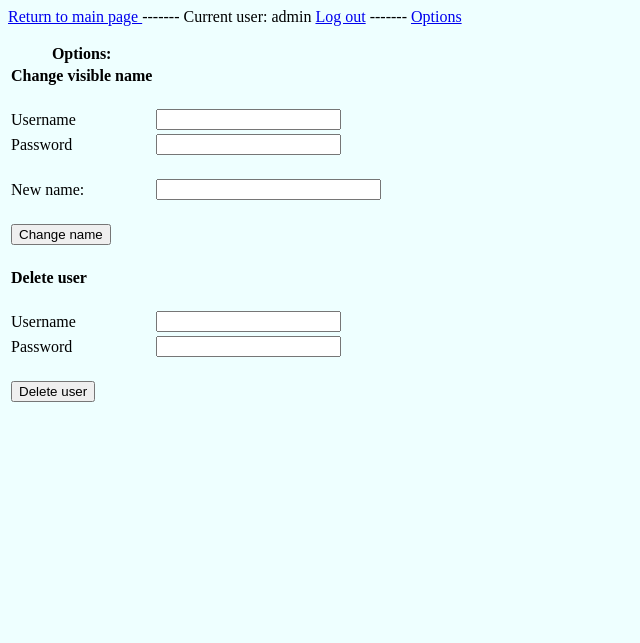
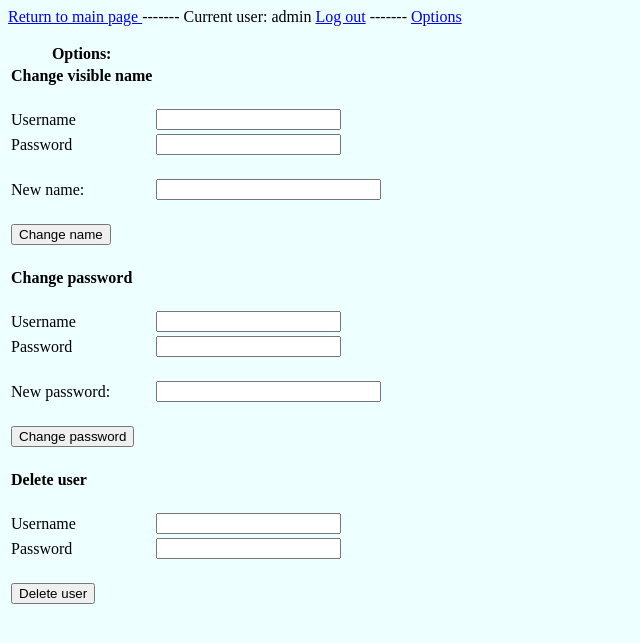
Before and after one commit to vornsami/kuvalauta, a Flask app: page /auth/options in a window 1280 px wide. Shown: the top 643 px of the page, without its empty margins (0-640 px from the left). Run offline with Flask 2, Linux system fonts and the light colour scheme; a user stored in the database is signed in.

Commit message:
added change password

```diff
--- a/application/auth/views.py
+++ b/application/auth/views.py
@@ -63,7 +63,7 @@ def options():
     return render_template("auth/options.html", form = LoginForm())
 
 
-@app.route("/auth/options/change", methods = ["POST"])
+@app.route("/auth/options/change_name", methods = ["POST"])
 @login_required
 def change_name():
     form = LoginForm(request.form)
@@ -91,6 +91,27 @@ def change_name():
     db.session().commit()
 
     return redirect(url_for("main"))
+
+@app.route("/auth/options/change_password", methods = ["POST"])
+@login_required
+def change_password():
+    form = LoginForm(request.form)
+
+    new_password = request.form.get("new_password")
+
+    u = User.query.filter_by(username=form.username.data, password=form.password.data).first()
+    if not u:
+        return render_template("auth/loginform.html", form = form,
+                               error = "Incorrect username or password")
+    if current_user.id != u.id:
+        return render_template("auth/loginform.html", form = form,
+                               error = "Incorrect username or password")
+
+    current_user.password = new_password
+    db.session().commit()
+
+    return redirect(url_for("main"))
+
 @app.route("/auth/options/delete", methods = ["POST"])
 @login_required
 def delete_self():
--- a/application/templates/auth/options.html
+++ b/application/templates/auth/options.html
@@ -6,6 +6,7 @@
     <tr>
       <th>Options:</th>
     </tr>
+
     <tr>
       <td><b>Change visible name</b></td>
     </tr>
@@ -29,7 +30,35 @@
     <td><input type="submit" value="Change name"/></td>
     </tr>
     </form>
+
     <tr><td><p></p></td></tr>
+
+	<tr>
+      <td><b>Change password</b></td>
+    </tr>
+    <tr><td><p></p></td></tr>
+    <form method="POST" action="{{ url_for('change_password') }}">
+    <tr>
+      <td>{{ form.username.label }} </td>
+      <td>{{ form.username }}</td>
+    </tr>
+    <tr>
+      <td>{{ form.password.label }} </td>
+      <td>{{ form.password }}</td>
+    </tr>
+    <tr><td><p></p></td></tr>
+    <tr>
+      <td>New password: </td>
+      <td><input type="password" name="new_password" size="25"/></td>
+    </tr>
+    <tr><td><p></p></td></tr>
+    <tr>
+    <td><input type="submit" value="Change password"/></td>
+    </tr>
+    </form>
+
+    <tr><td><p></p></td></tr>
+
     <tr>
       <td><b>Delete user</b></td>
     </tr>
@@ -48,6 +77,7 @@
       <td><input type="submit" value="Delete user"/></td>
     </tr>
     </form>
+
   </table>
 
 {% endblock %}
```
